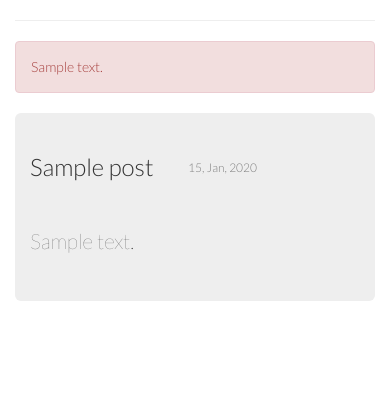
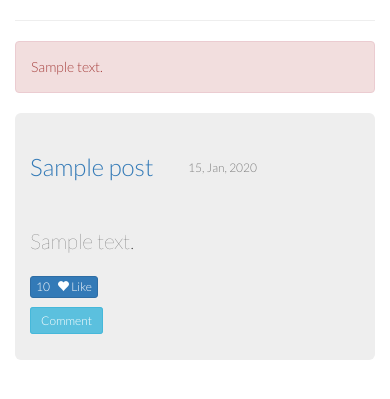
Before and after one commit to harikrish00/blogit, a Python web app: template templates/index.html in a window 390 px wide. Shown: the part 306-705 px from the top of the page. Run offline with Jinja, Linux system fonts and the light colour scheme; the template is opened without the code that fills it: most values are stand-ins (such as "Sample title", 1, 10 or a date in 2020); some libraries are stand-ins or nearby versions.

Commit message:
comment and likes

```diff
--- a/models/post.py
+++ b/models/post.py
@@ -3,4 +3,5 @@ from google.appengine.ext import db
 class Post(db.Model):
     title = db.StringProperty(required = True)
     content = db.TextProperty(required = True)
+    likes = db.IntegerProperty()
     created = db.DateTimeProperty(auto_now_add = True)
--- a/templates/index.html
+++ b/templates/index.html
@@ -6,7 +6,7 @@
   <div class="jumbotron">
     <div class="row" style="font-weight:300; font-size:24px;">
       <div class="col-sm-6 vcenter">
-        {{post.title}}
+        <a href="/blog/{{post.key().id()}}">{{ post.title }}</a>
       </div>
       <div class="col-sm-4 vcenter text-right" style="font-size:12px; color: gray;">
         {{ post.created.strftime('%d, %b, %Y') }}
@@ -14,6 +14,20 @@
       <hr />
     </div>
     <p> {{post.content}} </p>
+    <div class="row comment-like">
+      <div class="col-sm-5">
+        <form method="post">
+          <button type="submit" class="btn btn-xs btn-primary">
+            <input type="hidden" name="like" value="{{post.key().id()}}" />
+            {% if post.likes %} {{post.likes}} &nbsp;&nbsp;{% endif %}<i class="glyphicon glyphicon-heart"></i> Like
+          </button>
+        </form>
+      </div>
+      <div class="col-sm-5">
+          <a class="btn btn-sm btn-info" href="/blog/{{post.key().id()}}" style="display:inline;">Comment</a>
+      </div>
+    </div>
+
   </div>
   {% endfor %}
 {% endblock %}
```
Also changed, not shown: handlers/blog_list_handler.py (+12 -0 lines).
